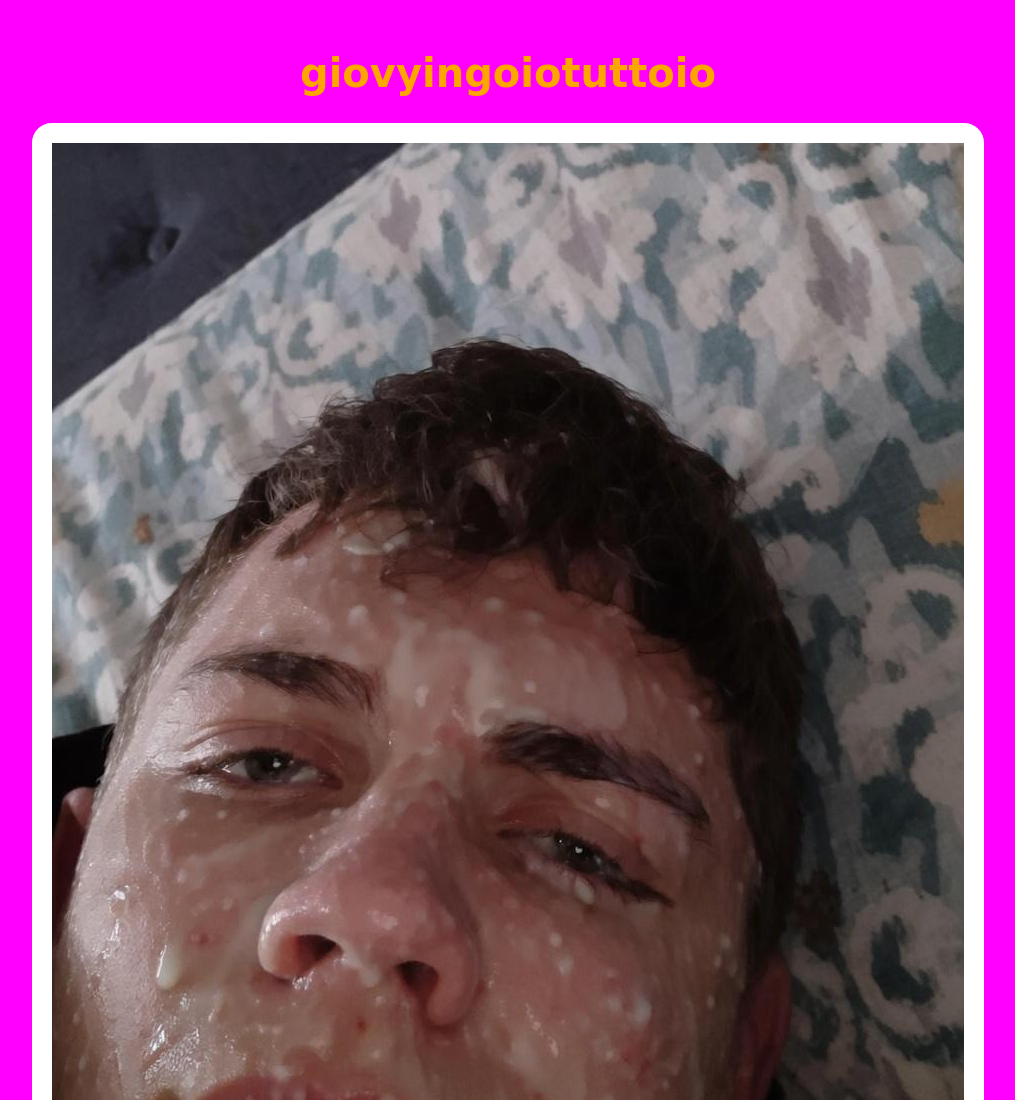
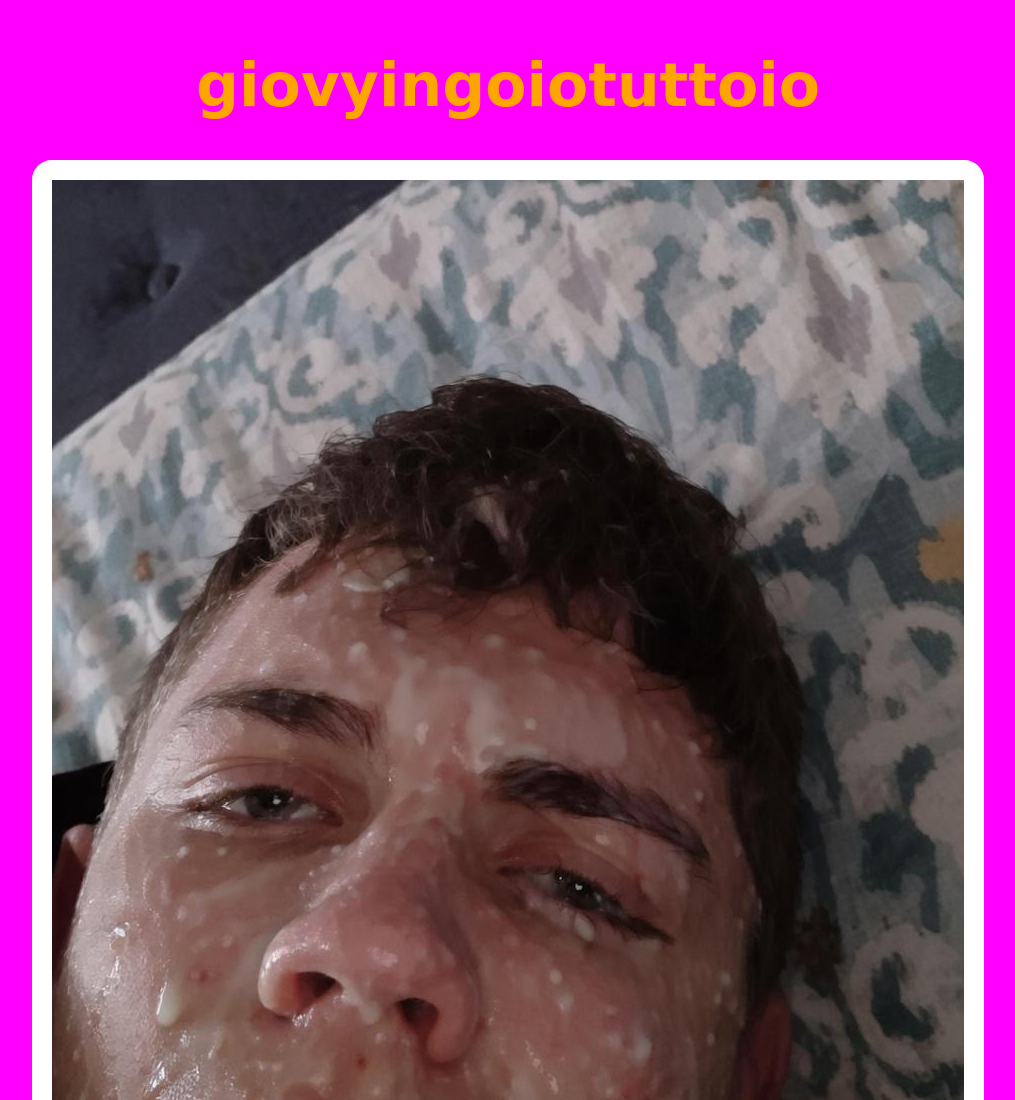
Before and after one commit to Frab0/giovyingoiatutto.it, a plain HTML site: page index.html in a window 1280 px wide. Shown: the top 1100 px of the page, without its empty margins (132-1147 px from the left). Drawn offline with Linux system fonts and the light colour scheme.

Commit message:
Update index.html

```diff
--- a/index.html
+++ b/index.html
@@ -3,11 +3,11 @@
 <head>
     <meta charset="UTF-8">
     <meta name="viewport" content="width=device-width, initial-scale=1.0">
-    <title>giovyingoiotuttoio.it</title>
+    <title>giovyingoiotuttoio</title>
 </head>
 <body style="text-align: center; margin-top: 50px; font-family: sans-serif; background-color: fuchsia;">
 
-    <h1 style="color: orange; font-family: 'Segoe Print', 'Bradley Hand', cursive; font-size: 40px;">giovyingoiotuttoio</h1>
+    <h1 style="color: orange; font-family: 'Segoe Print', 'Bradley Hand', cursive; font-size: 60px; font-weight: bold;">giovyingoiotuttoio</h1>
 
     <div style="display: inline-block; border: 10px solid white; border-radius: 20px; padding: 10px; overflow: hidden; background-color: white;">
         <img src="./imm1.jpeg" alt="La tua foto andrà qui" style="max-width: 100%; height: auto; display: block;">
```
